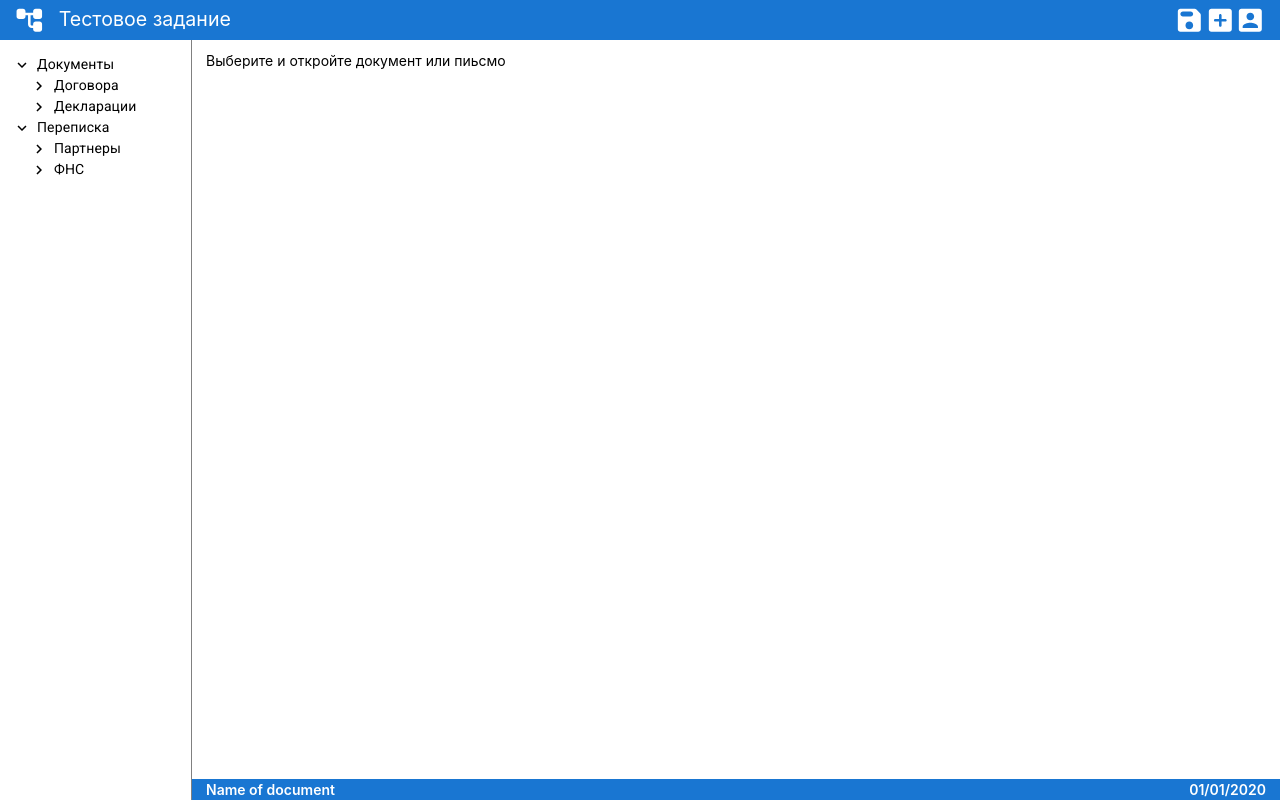
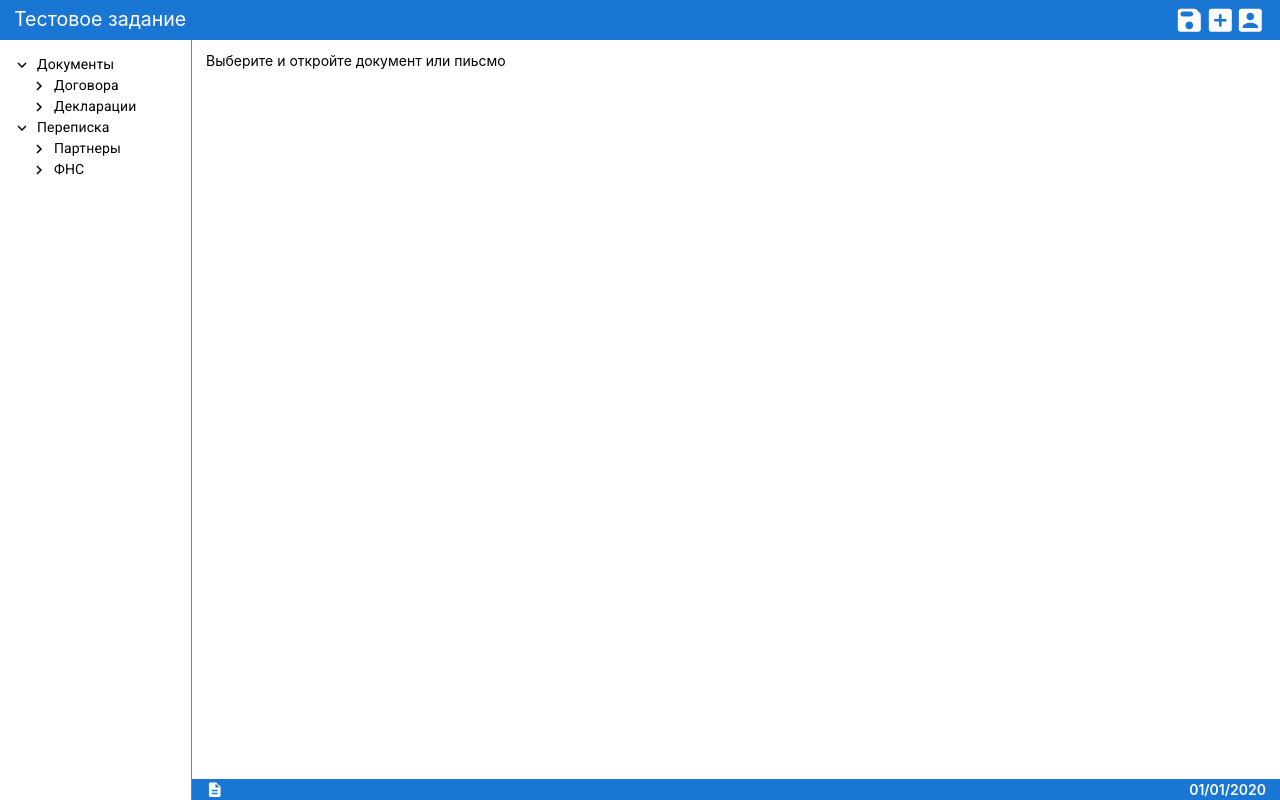
Before and after one commit to Aluminaze/test-project, a React (Create React App) app: page / in a window 1280 px wide. Built offline with nearby package versions, Linux system fonts and the light colour scheme.

Commit message:
add InfoBar component

```diff
--- a/src/components/DocumentViewer/DocumentViewer.jsx
+++ b/src/components/DocumentViewer/DocumentViewer.jsx
@@ -1,23 +1,24 @@
 import React from "react";
 import style from "./DocumentViewer.module.css";
 import { connect } from "react-redux";
+import InfoBar from "./InfoBar/InfoBar";
 
 const DocumentViewer = (props) => {
   return (
     <div className={style.documents__viewer}>
-          <div className={style.documents__text}> {props.documentIsOpen[0].text} </div>
-          <div className={(style.documents__infoBar, style.infoBar)}>
-            <div className={style.infoBar__openFileName}>Name of document</div>
-            <div className={style.infoBar__currentDate}>01/01/2020</div>
-          </div>
-        </div>
-  )
+      <div className={style.documents__text}>
+        {" "}
+        {props.documentIsOpen[0].text}{" "}
+      </div>
+     <InfoBar documentIsOpen_name={props.documentIsOpen[0].name}/>
+    </div>
+  );
 };
 
 const mapStateToProps = (state) => {
   return {
-    documentIsOpen: state.documentViewer.documentIsOpen
-  }
-}
+    documentIsOpen: state.documentViewer.documentIsOpen,
+  };
+};
 
 export default connect(mapStateToProps)(DocumentViewer);
--- a/src/components/DocumentViewer/DocumentViewer.module.css
+++ b/src/components/DocumentViewer/DocumentViewer.module.css
@@ -9,20 +9,3 @@
     width: 85%;
     height: 100%;
 }
-
-.infoBar {
-    display: flex;
-    flex-direction: row;
-    justify-content: space-between;
-    align-items: center;
-    width: 100%;
-    height: 1.5rem;
-    padding: 0 1rem;
-    background-color: rgb(25, 118, 210);
-}
-
-.infoBar__openFileName, .infoBar__currentDate {
-    font-size: 1rem;
-    font-weight: 600;
-    color: white;
-}
--- /dev/null
+++ b/src/components/DocumentViewer/InfoBar/InfoBar.jsx
@@ -0,0 +1,17 @@
+import React from "react";
+import style from "./InfoBar.module.css";
+import DescriptionIcon from "@material-ui/icons/Description";
+
+const InfoBar = (props) => {
+  return (
+    <div className={(style.documents__infoBar, style.infoBar)}>
+      <div className={style.infoBar__openFileName}>
+        <DescriptionIcon fontSize="small" />
+        {props.documentIsOpen_name !== null ?  props.documentIsOpen_name : null}
+      </div>
+      <div className={style.infoBar__currentDate}>01/01/2020</div>
+    </div>
+  );
+};
+
+export default InfoBar;
--- /dev/null
+++ b/src/components/DocumentViewer/InfoBar/InfoBar.module.css
@@ -0,0 +1,22 @@
+.infoBar {
+    display: flex;
+    flex-direction: row;
+    justify-content: space-between;
+    align-items: center;
+    width: 100%;
+    height: 1.5rem;
+    padding: 0 1rem;
+    background-color: rgb(25, 118, 210);
+}
+
+.infoBar__openFileName, .infoBar__currentDate {
+    font-size: 1rem;
+    font-weight: 600;
+    color: white;
+}
+
+.infoBar__openFileName {
+    display: flex;
+    flex-direction: row;
+    align-items: center;
+}
--- a/src/components/Header/Header.jsx
+++ b/src/components/Header/Header.jsx
@@ -16,11 +16,11 @@ const Header = (props) => {
   return (
     <section className={style.header}>
       <div className={style.header__leftSide}>
-        <AccountTreeRoundedIcon
+        {/* <AccountTreeRoundedIcon
           className={style.header__treeIcon}
           style={{ fill: "white" }}
           fontSize="large"
-        />
+        /> */}
         <h1 className={style.header__title}>Тестовое задание</h1>
       </div>
 
--- a/src/redux/documentViewerReducer.js
+++ b/src/redux/documentViewerReducer.js
@@ -20,7 +20,7 @@ let initialState = {
     { id: "4_2", name: "Декларация 2", text: "ID[4_2]: Декларация 2" },
     { id: "4_3", name: "Декларация 3", text: "ID[4_3]: Декларация 3" },
   ],
-  documentIsOpen: [ { id: null, name: null, text: "Выберите и откройте документ или пиьсмо" } ],
+  documentIsOpen: [ { id: "null", name: null, text: "Выберите и откройте документ или пиьсмо" } ],
 };
 
 const documentViewerReducer = (state = initialState, action) => {
```
